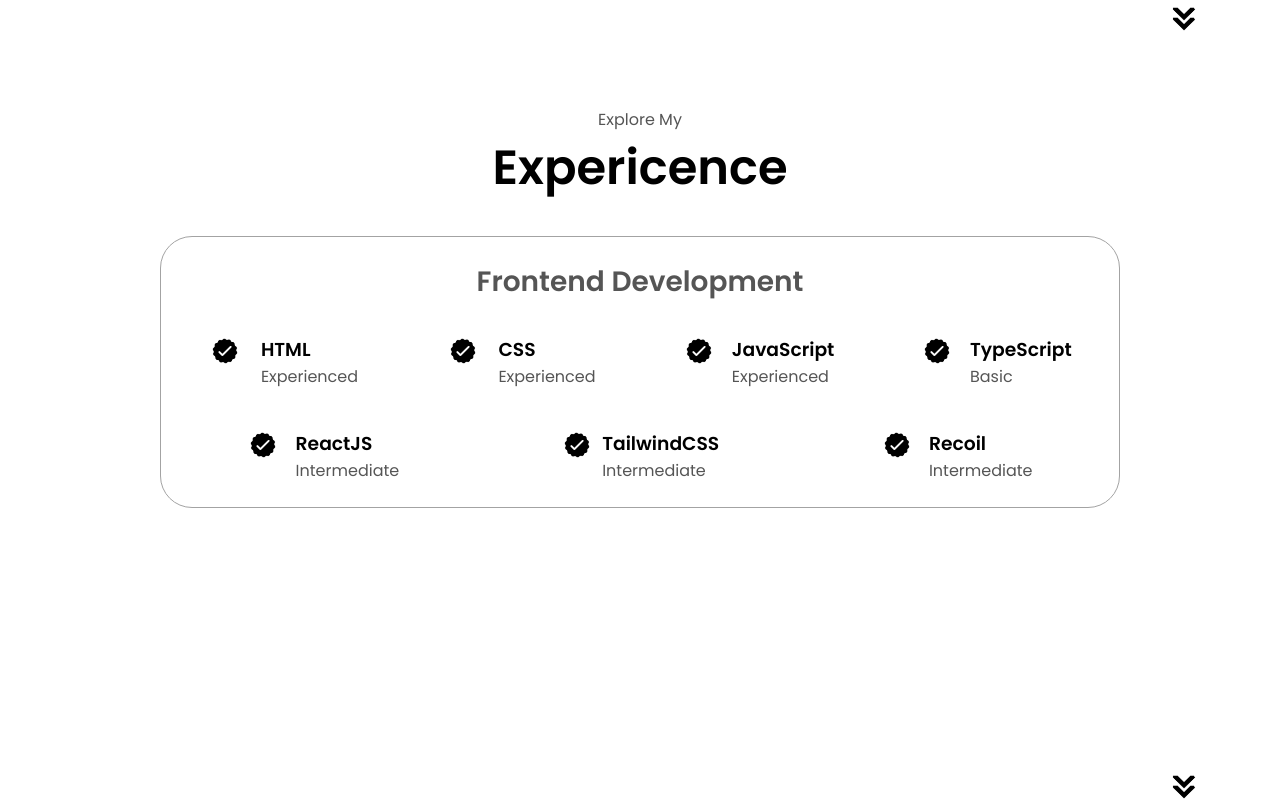
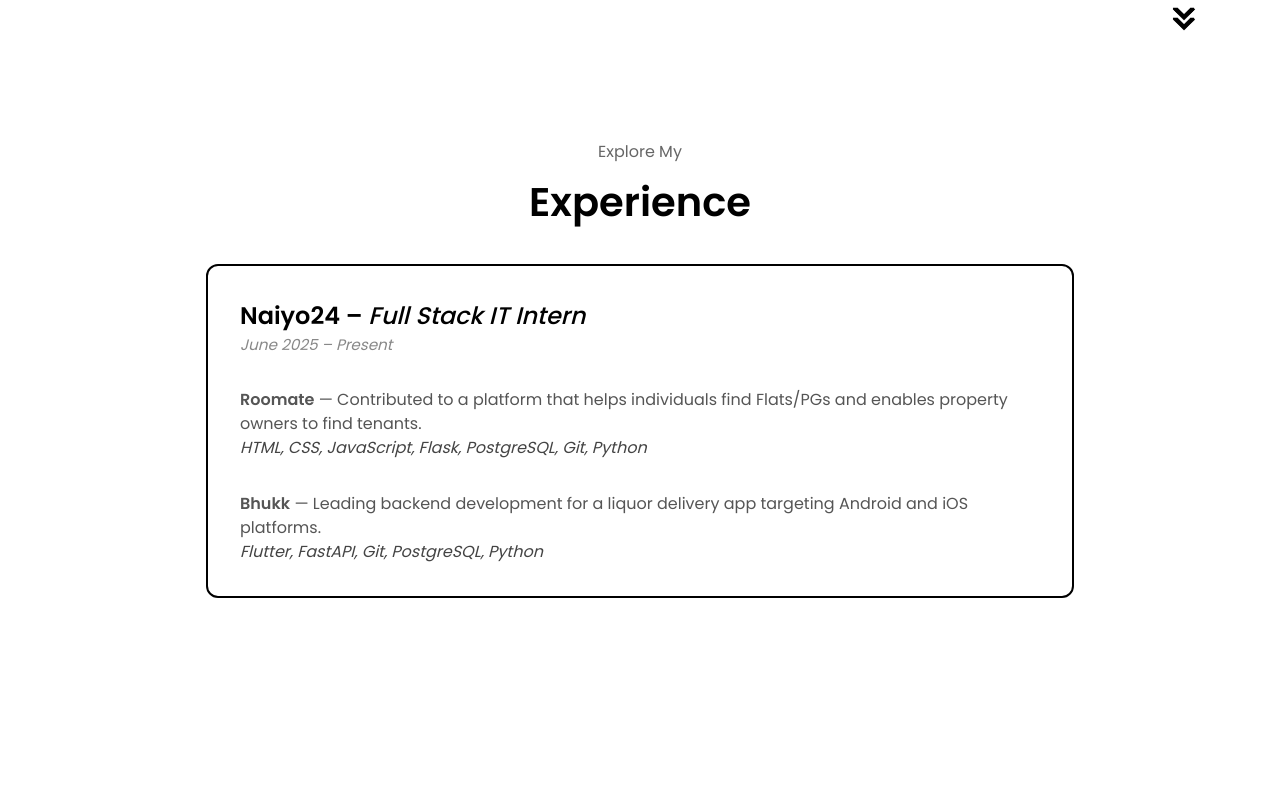
Before and after one commit to piyush95881/PORTFOLIO, a plain HTML site: page index.html in a window 1280 px wide. Shown: the part 1589-2400 px from the top of the page. Drawn offline with Linux system fonts and the light colour scheme.

Commit message:
Updated portfolio

```diff
--- a/about.html
+++ b/about.html
@@ -4,7 +4,7 @@
     <div class="section-container">
         <div class="section__pic-container">
             <img
-                    src="./assets/about-pic.png"
+                    src="./assets/about-pic.jpg"
                     alt="Profile picture"
                     class="about-pic"
             />
--- a/experience.html
+++ b/experience.html
@@ -1,97 +1,31 @@
 <section id="experience">
   <p class="section__text__p1">Explore My</p>
-  <h1 class="title">Expericence</h1>
-  <div class="experience-details-container">
-    <div class="about-containers">
-      <div class="details-container">
-        <h2 class="experience-sub-title">Frontend Development</h2>
-        <div class="article-container">
-          <article>
-            <img
-                    src="./assets/checkmark.png"
-                    alt="Experience icon"
-                    class="icon"
-            />
-            <div>
-              <h3>HTML</h3>
-              <p>Experienced</p>
-            </div>
-          </article>
-          <article>
-            <img
-                    src="./assets/checkmark.png"
-                    alt="Experience icon"
-                    class="icon"
-            />
-            <div>
-              <h3>CSS</h3>
-              <p>Experienced</p>
-            </div>
-          </article>
-          <article>
-            <img
-                    src="./assets/checkmark.png"
-                    alt="Experience icon"
-                    class="icon"
-            />
-            <div>
-              <h3>JavaScript</h3>
-              <p>Experienced</p>
-            </div>
-          </article>
-          <article>
-            <img
-                    src="./assets/checkmark.png"
-                    alt="Experience icon"
-                    class="icon"
-            />
-            <div>
-              <h3>TypeScript</h3>
-              <p>Basic</p>
-            </div>
-          </article>
-          <article>
-            <img
-                    src="./assets/checkmark.png"
-                    alt="Experience icon"
-                    class="icon"
-            />
-            <div>
-              <h3>ReactJS</h3>
-              <p>Intermediate</p>
-            </div>
-          </article>
-          <article>
-            <img
-                    src="./assets/checkmark.png"
-                    alt="Experience icon"
-                    class="icon"
-            />
-            <div>
-              <h3>TailwindCSS</h3>
-              <p>Intermediate</p>
-            </div>
-          </article>
-          <article>
-            <img
-                    src="./assets/checkmark.png"
-                    alt="Experience icon"
-                    class="icon"
-            />
-            <div>
-              <h3>Recoil</h3>
-              <p>Intermediate</p>
-            </div>
-          </article>
-        </div>
+  <h1 class="title">Experience</h1>
+
+  <div class="experience-card">
+    <div class="experience-header">
+      <h2>Naiyo24 – <span class="role-title">Full Stack IT Intern</span></h2>
+      <p class="date-range">June 2025 – Present</p>
+    </div>
+
+    <div class="experience-body">
+      <div class="experience-item">
+        <p>
+          <strong>Roomate</strong> — Contributed to a platform that helps individuals find Flats/PGs and enables property owners to find tenants.
+        </p>
+        <p class="tech-stack">
+          HTML, CSS, JavaScript, Flask, PostgreSQL, Git, Python
+        </p>
       </div>
 
+      <div class="experience-item">
+        <p>
+          <strong>Bhukk</strong> — Leading backend development for a liquor delivery app targeting Android and iOS platforms.
+        </p>
+        <p class="tech-stack">
+          Flutter, FastAPI, Git, PostgreSQL, Python
+        </p>
+      </div>
     </div>
   </div>
-  <img
-          src="./assets/arrow.png"
-          alt="Arrow icon"
-          class="icon arrow"
-          onclick="location.href='./#projects'"
-  />
 </section>
--- a/profile.html
+++ b/profile.html
@@ -31,13 +31,13 @@
                     onclick="window.open('https://github.com/piyush95881')"
             />
             <img
-                    src="./assets/github.png"
+                    src="./assets/leetcode.svg"
                     alt="My Leetcode profile"
                     class="icon"
                     onclick="window.open('https://leetcode.com/u/Elixir__/')"
             />
             <img
-                    src="./assets/github.png"
+                    src="./assets/code-forces.svg"
                     alt="My CodeForces profile"
                     class="icon"
                     onclick="window.open('https://codeforces.com/profile/piyush95881')"
--- a/projects.html
+++ b/projects.html
@@ -3,80 +3,93 @@
     <h1 class="title">Projects</h1>
     <div class="experience-details-container">
         <div class="about-containers">
+
+            <!-- Project 1: Varta -->
             <div class="details-container color-container">
                 <div class="article-container">
                     <img
                             src="./assets/project-1.png"
-                            alt="Project 1"
+                            alt="Varta Chat App"
                             class="project-img"
                     />
                 </div>
-                <h2 class="experience-sub-title project-title">Project One</h2>
+                <h2 class="experience-sub-title project-title">Varta – Real-time Chat App</h2>
+                <p class="project-description">
+                    Real-time chat application built with the MERN stack and Socket.io. Includes live user presence, secure JWT auth, and global state with Zustand.
+                </p>
+                <p class="tech-stack">
+                    MongoDB, Express.js, React.js, Node.js, Socket.io, Zustand, JWT, TypeScript, TailwindCSS, DaisyUI
+                </p>
                 <div class="btn-container">
                     <button
                             class="btn btn-color-2 project-btn"
-                            onclick="location.href='https://github.com/'"
+                            onclick="location.href='https://github.com/piyush95881/Varta'"
                     >
-                        Github
+                        GitHub
                     </button>
                     <button
                             class="btn btn-color-2 project-btn"
-                            onclick="location.href='https://github.com/'"
+                            onclick="location.href='https://varta-qehk.onrender.com/'"
                     >
                         Live Demo
                     </button>
                 </div>
             </div>
+
+            <!-- Project 2: DSA Visualizer -->
             <div class="details-container color-container">
                 <div class="article-container">
                     <img
                             src="./assets/project-2.png"
-                            alt="Project 2"
+                            alt="DSA Visualizer"
                             class="project-img"
                     />
                 </div>
-                <h2 class="experience-sub-title project-title">Project Two</h2>
+                <h2 class="experience-sub-title project-title">DSA Visualizer</h2>
+                <p class="project-description">
+                    Interactive visualization platform for sorting, graph, and backtracking algorithms with custom animations and dynamic input.
+                </p>
+                <p class="tech-stack">
+                    React.js, JavaScript, HTML, CSS, Git
+                </p>
                 <div class="btn-container">
                     <button
                             class="btn btn-color-2 project-btn"
-                            onclick="location.href='https://github.com/'"
+                            onclick="location.href='https://github.com/piyush95881/Data-Structure-and-Algorithms-Visualizer'"
                     >
-                        Github
+                        GitHub
                     </button>
                     <button
                             class="btn btn-color-2 project-btn"
-                            onclick="location.href='https://github.com/'"
+                            onclick="location.href='https://data-structure-and-algorithms-visua.vercel.app/'"
                     >
                         Live Demo
                     </button>
                 </div>
             </div>
-            <div class="details-container color-container">
-                <div class="article-container">
-                    <img
-                            src="./assets/project-3.png"
-                            alt="Project 3"
-                            class="project-img"
-                    />
-                </div>
-                <h2 class="experience-sub-title project-title">Project Three</h2>
-                <div class="btn-container">
-                    <button
-                            class="btn btn-color-2 project-btn"
-                            onclick="location.href='https://github.com/'"
-                    >
-                        Github
-                    </button>
-                    <button
-                            class="btn btn-color-2 project-btn"
-                            onclick="location.href='https://github.com/'"
-                    >
-                        Live Demo
-                    </button>
-                </div>
-            </div>
+
+            <!-- Optional: Placeholder or future project -->
+<!--            <div class="details-container color-container">-->
+<!--                <div class="article-container">-->
+<!--                    <img-->
+<!--                            src="./assets/project-3.png"-->
+<!--                            alt="More projects"-->
+<!--                            class="project-img"-->
+<!--                    />-->
+<!--                </div>-->
+<!--                <h2 class="experience-sub-title project-title">More Projects Coming Soon</h2>-->
+<!--                <p class="project-description">-->
+<!--                    Stay tuned for more open-source projects, tools, and platforms!-->
+<!--                </p>-->
+<!--                <div class="btn-container">-->
+<!--                    <button class="btn btn-color-2 project-btn" disabled>GitHub</button>-->
+<!--                    <button class="btn btn-color-2 project-btn" disabled>Live Demo</button>-->
+<!--                </div>-->
+<!--            </div>-->
+
         </div>
     </div>
+
     <img
             src="./assets/arrow.png"
             alt="Arrow icon"
--- a/style.css
+++ b/style.css
@@ -430,3 +430,70 @@
 footer p {
   text-align: center;
 }
+#experience {
+  padding: 4rem 2rem;
+  background-color: #fff;
+  color: #000;
+  text-align: center;
+}
+
+.title {
+  font-size: 2.5rem;
+  font-weight: 800;
+  margin-bottom: 2rem;
+}
+
+.section__text__p1 {
+  font-size: 1rem;
+  color: #666;
+  margin-bottom: 0.5rem;
+}
+
+.experience-card {
+  max-width: 800px;
+  margin: 0 auto;
+  padding: 2rem;
+  border: 2px solid #000;
+  border-radius: 12px;
+  background-color: #fff;
+  text-align: left;
+}
+
+.experience-header {
+  margin-bottom: 2rem;
+}
+
+.experience-header h2 {
+  font-size: 1.5rem;
+  font-weight: 700;
+}
+
+.role-title {
+  font-weight: 500;
+  font-style: italic;
+}
+
+.date-range {
+  color: #888;
+  font-style: italic;
+  font-size: 0.95rem;
+}
+
+.experience-body {
+  display: flex;
+  flex-direction: column;
+  gap: 2rem;
+}
+
+.experience-item p {
+  margin: 0;
+  font-size: 1rem;
+  line-height: 1.5;
+}
+
+.tech-stack {
+  margin-top: 0.5rem;
+  color: #444;
+  font-size: 0.9rem;
+  font-style: italic;
+}
```
Also changed, not shown: assets/about-pic.jpg (added), assets/about-pic.png (deleted), assets/code-forces.svg (added), assets/leetcode.svg (added), assets/profile-pic.jpg (added), assets/profile-pic.png, assets/project-1.png, assets/project-2.png, 1 other file.
